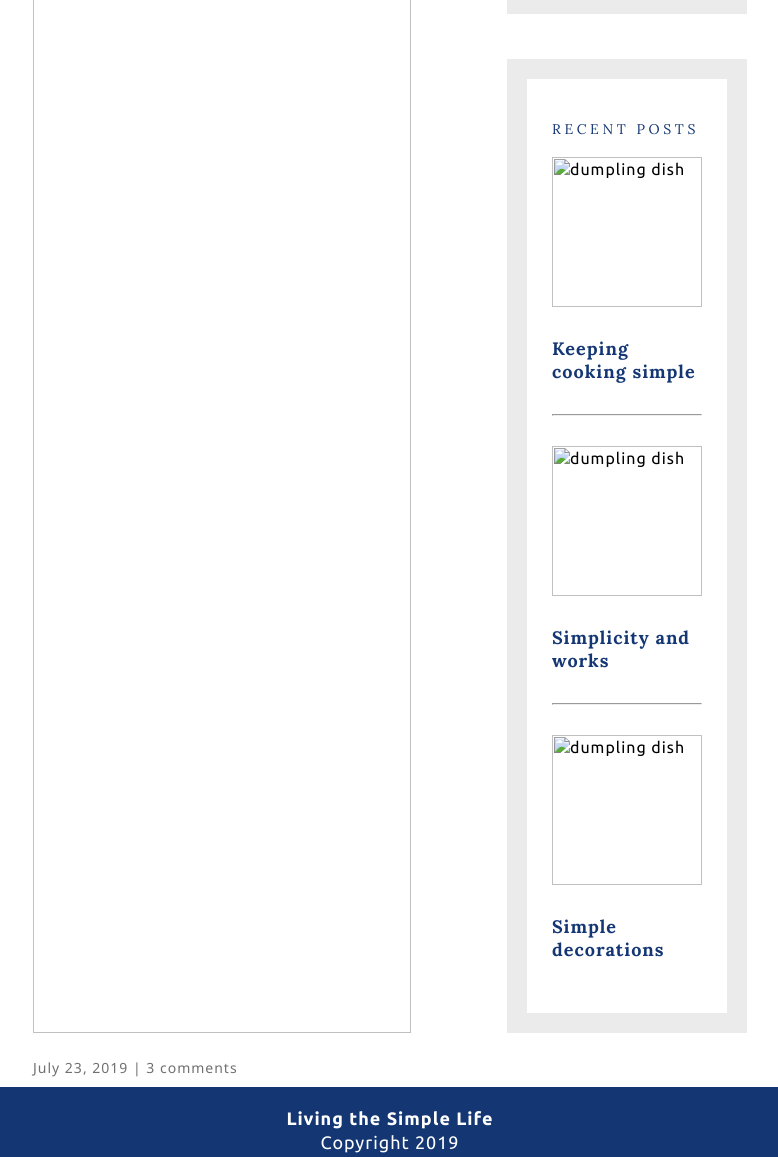
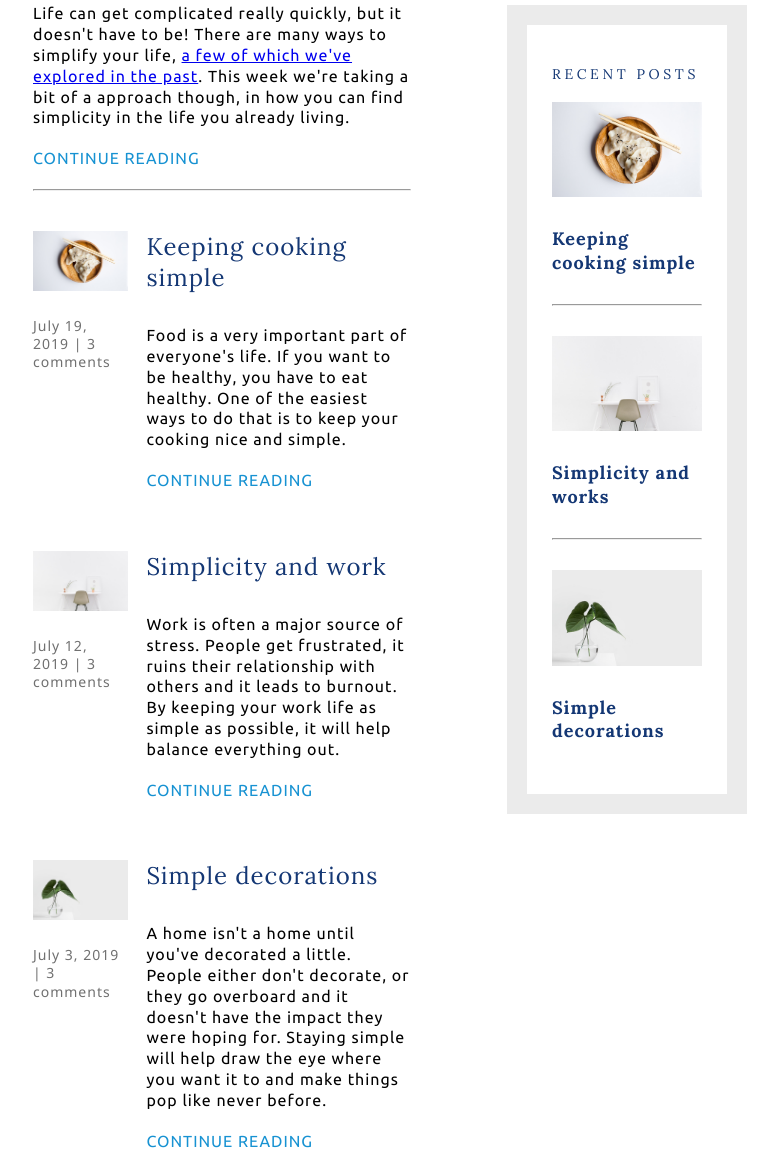
Before and after one commit to MustafaR91/Blog-Site, a plain HTML site: page index.html in a window 1280 px wide. Shown: the part 551-1708 px from the top of the page, without its empty margins (250-1028 px from the left). Drawn offline with nearby package versions, Linux system fonts and the light colour scheme; files that its build step writes are made by us from their sources.

Commit message:
Update index.html

```diff
--- a/index.html
+++ b/index.html
@@ -25,7 +25,7 @@
         <main>
             <section class="main-container">
                 <div class="first-article">
-                    <img src="img/life.jpg" alt="an office"> <br>
+                    <img src="life.jpg" alt="an office"> <br>
                     <p class="caption">July 23, 2019 | 3 comments</p>
                     <h4>Finding simplicity in life</h4>
                     <p class="ubuntu">Life can get complicated really quickly, but it doesn't have to be! There are many ways to simplify your life, <a href="#">a few of which we've explored in the past</a>. This week we're taking a bit of a approach though, in how you can find simplicity in the life you already living.
@@ -39,7 +39,7 @@
                         <p>Food is a very important part of everyone's life. If you want to be healthy, you have to eat healthy. One of the easiest ways to do that is to keep your cooking nice and simple. <span class="continue">CONTINUE READING</span></p>
                     </div>
                     <div class="second-article2">
-                        <img class="food-img" src="img/food.jpg" alt="dumplings dish">
+                        <img class="food-img" src="food.jpg" alt="dumplings dish">
                         <p class="caption">July 19, 2019 | 3 comments</p>
                     </div>
                 </div>
@@ -49,7 +49,7 @@
                         <p>Work is often a major source of stress. People get frustrated, it ruins their relationship with others and it leads to burnout. By keeping your work life as simple as possible, it will help balance everything out.  <span class="continue">CONTINUE READING</span></p>
                     </div>
                     <div class="second-article2">
-                        <img class="food-img" src="img/work.jpg" alt="dumplings dish">
+                        <img class="food-img" src="work.jpg" alt="dumplings dish">
                         <p class="caption">July 12, 2019 | 3 comments</p>
                     </div>
                 </div>
@@ -59,7 +59,7 @@
                         <p>A home isn't a home until you've decorated a little. People either don't decorate, or they go overboard and it doesn't have the impact they were hoping for. Staying simple will help draw the eye where you want it to and make things pop like never before. <span class="continue">CONTINUE READING</span></p>
                     </div>
                     <div class="second-article2">
-                        <img class="food-img" src="img/deco.jpg" alt="dumplings dish">
+                        <img class="food-img" src="deco.jpg" alt="dumplings dish">
                         <p class="caption">July 3, 2019 | 3 comments</p>
                     </div>
                 </div>
@@ -67,21 +67,21 @@
             <div class="main-container2">
                 <div class="main-container2-article1">
                     <h4 class="about-me-h4">ABOUT ME</h4>
-                    <img class="about-me-img" src="img/about-me.jpg" alt="me">
+                    <img class="about-me-img" src="about-me.jpg" alt="me">
                     <p class="about-me-p">I find life better, and I'm happier, when things are nice and simple.</p>
                 </div>
                 <div class="main-container2-article2 main-container2-article1">
                     <h4 class="about-me-h4">RECENT POSTS</h4>
                     <div class="main-container2-article21">
-                        <img class="about-me-img" src="img/food.jpg" alt="dumpling dish">
+                        <img class="about-me-img" src="food.jpg" alt="dumpling dish">
                         <h5>Keeping cooking simple</h5> <hr>
                     </div>
                     <div class="main-container2-article21 give-gap">
-                        <img class="about-me-img" src="img/work.jpg" alt="dumpling dish">
+                        <img class="about-me-img" src="work.jpg" alt="dumpling dish">
                         <h5>Simplicity and works</h5> <hr>
                     </div>
                     <div class="main-container2-article21 give-gap">
-                        <img class="about-me-img" src="img/deco.jpg" alt="dumpling dish">
+                        <img class="about-me-img" src="deco.jpg" alt="dumpling dish">
                         <h5>Simple decorations </h5>
                     </div>
                 </div>
```
